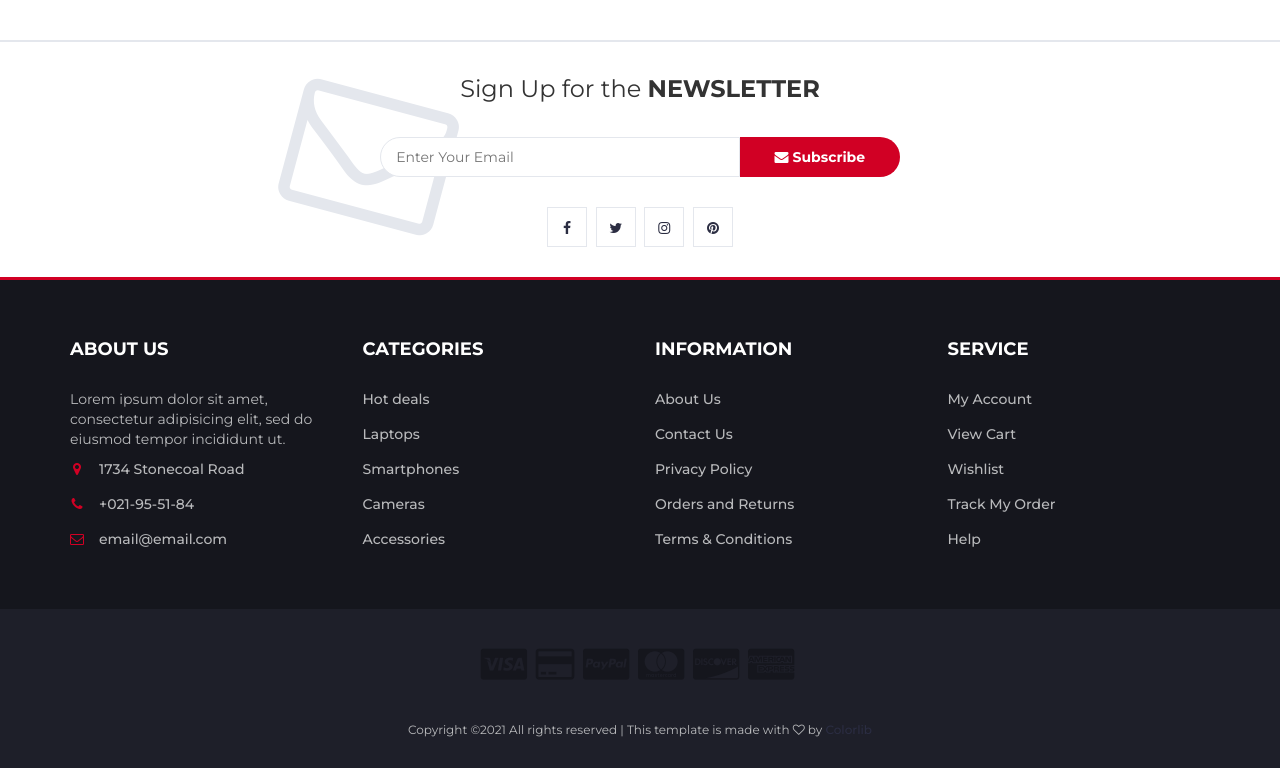
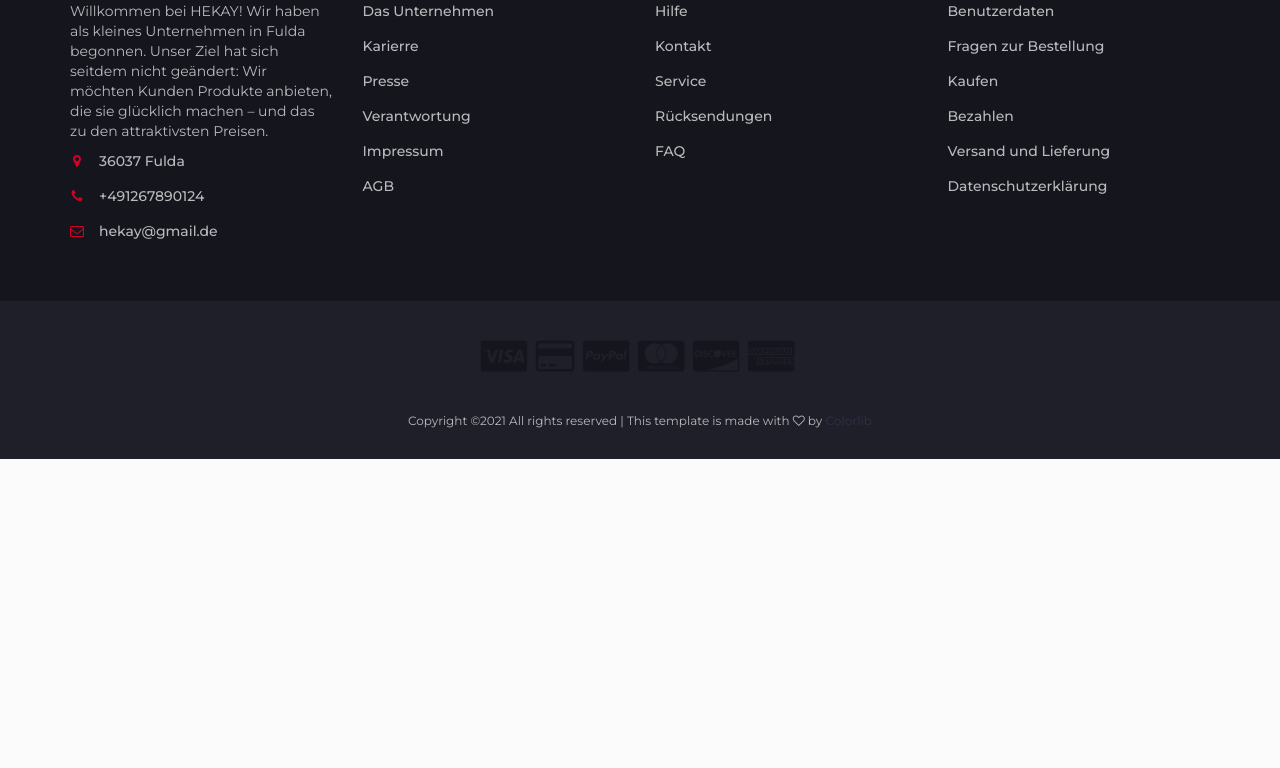
Before and after one commit to Ewaldo1/WI-Projekt-2021, a PHP site: page /Template/product.php in a window 1280 px wide. Shown: the part 1886-2654 px from the top of the page. After the commit the page ends 2345 px from the top, so only its background shows below. Run offline with PHP 8.4, Linux system fonts and the light colour scheme.

Commit message:
Add files via upload

```diff
--- a/Template/product.php
+++ b/Template/product.php
@@ -42,13 +42,13 @@
 			<div id="top-header">
 				<div class="container">
 					<ul class="header-links pull-left">
-						<li><a href="#"><i class="fa fa-phone"></i> +021-95-51-84</a></li>
-						<li><a href="#"><i class="fa fa-envelope-o"></i> email@email.com</a></li>
-						<li><a href="#"><i class="fa fa-map-marker"></i> 1734 Stonecoal Road</a></li>
+						<li><a href="#"><i class="fa fa-phone"></i> +491267890124</a></li>
+						<li><a href="#"><i class="fa fa-envelope-o"></i> hekay@gmail.de</a></li>
+						<li><a href="#"><i class="fa fa-map-marker"></i> 36037 Fulda</a></li>
 					</ul>
 					<ul class="header-links pull-right">
-						<li><a href="#"><i class="fa fa-dollar"></i> USD</a></li>
-						<li><a href="#"><i class="fa fa-user-o"></i> My Account</a></li>
+						<li><a href="#"><i class="fa fa-euro"></i> Euro</a></li>
+						<li><a href="#"><i class="fa fa-user-o"></i> Mein Konto</a></li>
 					</ul>
 				</div>
 			</div>
@@ -171,12 +171,10 @@
 					<!-- NAV -->
 					<ul class="main-nav nav navbar-nav">
 						<li class="active"><a href="#">Home</a></li>
-						<li><a href="#">Hot Deals</a></li>
-						<li><a href="#">Categories</a></li>
-						<li><a href="#">Laptops</a></li>
-						<li><a href="#">Smartphones</a></li>
-						<li><a href="#">Cameras</a></li>
-						<li><a href="#">Accessories</a></li>
+						<li><a href="#"><i class="fa fa-heart-o"></i>
+							<span>Wunschliste</span><li>
+										<i class="fa fa-shopping-cart"></i>
+										<span>Warenkorb</span>
 					</ul>
 					<!-- /NAV -->
 				</div>
@@ -195,10 +193,9 @@
 					<div class="col-md-12">
 						<ul class="breadcrumb-tree">
 							<li><a href="#">Home</a></li>
-							<li><a href="#">All Categories</a></li>
-							<li><a href="#">Accessories</a></li>
-							<li><a href="#">Headphones</a></li>
-							<li class="active">Product name goes here</li>
+							<li><a href="#">Kategorien</a></li>
+							<li><a href="#">Laptop</a></li>
+							<li class="active">APPLE MacBook Air</li>
 						</ul>
 					</div>
 				</div>
@@ -271,14 +284,14 @@
 									<i class="fa fa-star-o"></i>
 								</div>
 								<a class="review-link" href="#">10 Review(s) | Add your review</a>
+							</div-->
+							<div>
+								<h3 class="product-price">€990.00 <del class="product-old-price">€1100.00</del></h3>
+								<span class="product-available">auf Lager</span>
 							</div>
-							<div>
-								<h3 class="product-price">$980.00 <del class="product-old-price">$990.00</del></h3>
-								<span class="product-available">In Stock</span>
-							</div>
-							<p>Lorem ipsum dolor sit amet, consectetur adipisicing elit, sed do eiusmod tempor incididunt ut labore et dolore magna aliqua. Ut enim ad minim veniam, quis nostrud exercitation ullamco laboris nisi ut aliquip ex ea commodo consequat.</p>
+							<p>Das dünnste, leichteste Notebook von Apple - komplett verwandelt durch den Apple M1 Chip. Bis zu 3,5x schnellere CPU Geschwindigkeiten. Bis zu 5x schnellere GPU Geschwindigkeiten. Die fortschrittlichste Neural Engine von Apple für bis zu 9x schnelleres maschinelles Lernen.</p>
 
-							<div class="product-options">
+							<!--div class="product-options">
 								<label>
 									Size
 									<select class="input-select">
@@ -291,30 +304,30 @@
 										<option value="0">Red</option>
 									</select>
 								</label>
-							</div>
+							</div-->
 
 							<div class="add-to-cart">
-								<div class="qty-label">
+								<!--div class="qty-label">
 									Qty
 									<div class="input-number">
 										<input type="number">
 										<span class="qty-up">+</span>
 										<span class="qty-down">-</span>
 									</div>
-								</div>
-								<button class="add-to-cart-btn"><i class="fa fa-shopping-cart"></i> add to cart</button>
+								</div-->
+								<button class="add-to-cart-btn"><i class="fa fa-shopping-cart"></i>In den Warenkorb</button>
 							</div>
 
 							<ul class="product-btns">
-								<li><a href="#"><i class="fa fa-heart-o"></i> add to wishlist</a></li>
-								<li><a href="#"><i class="fa fa-exchange"></i> add to compare</a></li>
+								<li><a href="#"><i class="fa fa-heart-o"></i>zur Wunschliste hinzufügen</a></li>
+								<!--li><a href="#"><i class="fa fa-exchange"></i> add to compare</a></li-->
 							</ul>
 
-							<ul class="product-links">
+							<!--ul class="product-links">
 								<li>Category:</li>
 								<li><a href="#">Headphones</a></li>
 								<li><a href="#">Accessories</a></li>
-							</ul>
+							</ul-->
 
 							<ul class="product-links">
 								<li>Share:</li>
@@ -345,14 +358,14 @@
 								<div id="tab1" class="tab-pane fade in active">
 									<div class="row">
 										<div class="col-md-12">
-											<p>Lorem ipsum dolor sit amet, consectetur adipisicing elit, sed do eiusmod tempor incididunt ut labore et dolore magna aliqua. Ut enim ad minim veniam, quis nostrud exercitation ullamco laboris nisi ut aliquip ex ea commodo consequat. Duis aute irure dolor in reprehenderit in voluptate velit esse cillum dolore eu fugiat nulla pariatur. Excepteur sint occaecat cupidatat non proident, sunt in culpa qui officia deserunt mollit anim id est laborum.</p>
+											<p>Das dünnste, leichteste Notebook von Apple - komplett verwandelt durch den Apple M1 Chip. Bis zu 3,5x schnellere CPU Geschwindigkeiten. Bis zu 5x schnellere GPU Geschwindigkeiten. Die fortschrittlichste Neural Engine von Apple für bis zu 9x schnelleres maschinelles Lernen. Die längste Batterielaufzeit, die es je bei einem MacBook Air gab. Und ein leises, lüfterloses Design. Es war noch nie so leicht, so viel Power überallhin mitzunehmen. </p>
 										</div>
 									</div>
 								</div>
 								<!-- /tab1  -->
 
 								<!-- tab2  -->
-								<div id="tab2" class="tab-pane fade in">
+								<!--div id="tab2" class="tab-pane fade in">
 									<div class="row">
 										<div class="col-md-12">
 											<p>Lorem ipsum dolor sit amet, consectetur adipisicing elit, sed do eiusmod tempor incididunt ut labore et dolore magna aliqua. Ut enim ad minim veniam, quis nostrud exercitation ullamco laboris nisi ut aliquip ex ea commodo consequat. Duis aute irure dolor in reprehenderit in voluptate velit esse cillum dolore eu fugiat nulla pariatur. Excepteur sint occaecat cupidatat non proident, sunt in culpa qui officia deserunt mollit anim id est laborum.</p>
@@ -558,7 +571,7 @@
 
 					<div class="col-md-12">
 						<div class="section-title text-center">
-							<h3 class="title">Related Products</h3>
+							<h3 class="title">Das könnte Ihnen auch gefallen</h3>
 						</div>
 					</div>
 
@@ -566,25 +579,24 @@
 					<div class="col-md-3 col-xs-6">
 						<div class="product">
 							<div class="product-img">
-								<img src="./img/product01.png" alt="">
+								<img src="./img/smartphone07.png" alt="">
 								<div class="product-label">
-									<span class="sale">-30%</span>
 								</div>
 							</div>
 							<div class="product-body">
-								<p class="product-category">Category</p>
-								<h3 class="product-name"><a href="#">product name goes here</a></h3>
-								<h4 class="product-price">$980.00 <del class="product-old-price">$990.00</del></h4>
+								<p class="product-category">Smartphone</p>
+								<h3 class="product-name"><a href="#">APPLE iPhone 13</a></h3>
+								<h4 class="product-price">€850 <del class="product-old-price">€1100</del></h4>
 								<div class="product-rating">
 								</div>
 								<div class="product-btns">
-									<button class="add-to-wishlist"><i class="fa fa-heart-o"></i><span class="tooltipp">add to wishlist</span></button>
-									<button class="add-to-compare"><i class="fa fa-exchange"></i><span class="tooltipp">add to compare</span></button>
-									<button class="quick-view"><i class="fa fa-eye"></i><span class="tooltipp">quick view</span></button>
+									<button class="add-to-wishlist"><i class="fa fa-heart-o"></i><span class="tooltipp">zur Wunschliste hinzufügen</span></button>
+									<!--button class="add-to-compare"><i class="fa fa-exchange"></i><span class="tooltipp">add to compare</span></button>
+									<button class="quick-view"><i class="fa fa-eye"></i><span class="tooltipp">quick view</span></button-->
 								</div>
 							</div>
 							<div class="add-to-cart">
-								<button class="add-to-cart-btn"><i class="fa fa-shopping-cart"></i> add to cart</button>
+								<button class="add-to-cart-btn"><i class="fa fa-shopping-cart"></i>In den Warenkorb</button>
 							</div>
 						</div>
 					</div>
@@ -594,30 +606,29 @@
 					<div class="col-md-3 col-xs-6">
 						<div class="product">
 							<div class="product-img">
-								<img src="./img/product02.png" alt="">
+								<img src="./img/smartphone08.png" alt="">
 								<div class="product-label">
-									<span class="new">NEW</span>
 								</div>
 							</div>
 							<div class="product-body">
-								<p class="product-category">Category</p>
-								<h3 class="product-name"><a href="#">product name goes here</a></h3>
-								<h4 class="product-price">$980.00 <del class="product-old-price">$990.00</del></h4>
+								<p class="product-category">Smartphone</p>
+								<h3 class="product-name"><a href="#">APPLE iPhone 13</a></h3>
+								<h4 class="product-price">€850 <del class="product-old-price">€1100</del></h4>
 								<div class="product-rating">
+									<!--i class="fa fa-star"></i>
 									<i class="fa fa-star"></i>
 									<i class="fa fa-star"></i>
 									<i class="fa fa-star"></i>
-									<i class="fa fa-star"></i>
-									<i class="fa fa-star"></i>
+									<i class="fa fa-star"></i-->
 								</div>
 								<div class="product-btns">
-									<button class="add-to-wishlist"><i class="fa fa-heart-o"></i><span class="tooltipp">add to wishlist</span></button>
-									<button class="add-to-compare"><i class="fa fa-exchange"></i><span class="tooltipp">add to compare</span></button>
-									<button class="quick-view"><i class="fa fa-eye"></i><span class="tooltipp">quick view</span></button>
+									<button class="add-to-wishlist"><i class="fa fa-heart-o"></i><span class="tooltipp">zur Wunschliste hinzufügen</span></button>
+									<!--button class="add-to-compare"><i class="fa fa-exchange"></i><span class="tooltipp">add to compare</span></button>
+									<button class="quick-view"><i class="fa fa-eye"></i><span class="tooltipp">quick view</span></button-->
 								</div>
 							</div>
 							<div class="add-to-cart">
-								<button class="add-to-cart-btn"><i class="fa fa-shopping-cart"></i> add to cart</button>
+								<button class="add-to-cart-btn"><i class="fa fa-shopping-cart"></i> In den Warenkorb</button>
 							</div>
 						</div>
 					</div>
@@ -629,27 +640,27 @@
 					<div class="col-md-3 col-xs-6">
 						<div class="product">
 							<div class="product-img">
-								<img src="./img/product03.png" alt="">
+								<img src="./img/smartphone06.png" alt="">
 							</div>
 							<div class="product-body">
-								<p class="product-category">Category</p>
-								<h3 class="product-name"><a href="#">product name goes here</a></h3>
-								<h4 class="product-price">$980.00 <del class="product-old-price">$990.00</del></h4>
+								<p class="product-category">Smartphone</p>
+								<h3 class="product-name"><a href="#">APPLE iPhone 13</a></h3>
+								<h4 class="product-price">€850 <del class="product-old-price">€1100</del></h4>
 								<div class="product-rating">
+									<!--i class="fa fa-star"></i>
 									<i class="fa fa-star"></i>
 									<i class="fa fa-star"></i>
 									<i class="fa fa-star"></i>
-									<i class="fa fa-star"></i>
-									<i class="fa fa-star-o"></i>
+									<i class="fa fa-star-o"></i-->
 								</div>
 								<div class="product-btns">
-									<button class="add-to-wishlist"><i class="fa fa-heart-o"></i><span class="tooltipp">add to wishlist</span></button>
-									<button class="add-to-compare"><i class="fa fa-exchange"></i><span class="tooltipp">add to compare</span></button>
-									<button class="quick-view"><i class="fa fa-eye"></i><span class="tooltipp">quick view</span></button>
+									<button class="add-to-wishlist"><i class="fa fa-heart-o"></i><span class="tooltipp">zur Wunschliste hinzufügen</span></button>
+									<!--button class="add-to-compare"><i class="fa fa-exchange"></i><span class="tooltipp">add to compare</span></button>
+									<button class="quick-view"><i class="fa fa-eye"></i><span class="tooltipp">quick view</span></button-->
 								</div>
 							</div>
 							<div class="add-to-cart">
-								<button class="add-to-cart-btn"><i class="fa fa-shopping-cart"></i> add to cart</button>
+								<button class="add-to-cart-btn"><i class="fa fa-shopping-cart"></i> In den Warenkorb</button>
 							</div>
 						</div>
 					</div>
@@ -659,22 +670,22 @@
 					<div class="col-md-3 col-xs-6">
 						<div class="product">
 							<div class="product-img">
-								<img src="./img/product04.png" alt="">
+								<img src="./img/smartphone05.png" alt="">
 							</div>
 							<div class="product-body">
-								<p class="product-category">Category</p>
-								<h3 class="product-name"><a href="#">product name goes here</a></h3>
-								<h4 class="product-price">$980.00 <del class="product-old-price">$990.00</del></h4>
+								<p class="product-category">Smartphone</p>
+								<h3 class="product-name"><a href="#">APPLE iPhone 13</a></h3>
+								<h4 class="product-price">€850 <del class="product-old-price">€1100</del></h4>
 								<div class="product-rating">
 								</div>
 								<div class="product-btns">
-									<button class="add-to-wishlist"><i class="fa fa-heart-o"></i><span class="tooltipp">add to wishlist</span></button>
-									<button class="add-to-compare"><i class="fa fa-exchange"></i><span class="tooltipp">add to compare</span></button>
-									<button class="quick-view"><i class="fa fa-eye"></i><span class="tooltipp">quick view</span></button>
+									<button class="add-to-wishlist"><i class="fa fa-heart-o"></i><span class="tooltipp">zur Wunschliste hinzufügen</span></button>
+									<!--button class="add-to-compare"><i class="fa fa-exchange"></i><span class="tooltipp">add to compare</span></button>
+									<button class="quick-view"><i class="fa fa-eye"></i><span class="tooltipp">quick view</span></button-->
 								</div>
 							</div>
 							<div class="add-to-cart">
-								<button class="add-to-cart-btn"><i class="fa fa-shopping-cart"></i> add to cart</button>
+								<button class="add-to-cart-btn"><i class="fa fa-shopping-cart"></i> In den Warenkorb</button>
 							</div>
 						</div>
 					</div>
@@ -695,10 +706,10 @@
 				<div class="row">
 					<div class="col-md-12">
 						<div class="newsletter">
-							<p>Sign Up for the <strong>NEWSLETTER</strong></p>
+							<p>Jetzt<strong> NEWSLETTER</strong> abonnieren und 10€ Coupon abstauben!</p>
 							<form>
-								<input class="input" type="email" placeholder="Enter Your Email">
-								<button class="newsletter-btn"><i class="fa fa-envelope"></i> Subscribe</button>
+								<input class="input" type="email" placeholder="Email eingeben">
+								<button class="newsletter-btn"><i class="fa fa-envelope"></i> abonnieren</button>
 							</form>
 							<ul class="newsletter-follow">
 								<li>
@@ -733,25 +744,30 @@
 					<div class="row">
 						<div class="col-md-3 col-xs-6">
 							<div class="footer">
-								<h3 class="footer-title">About Us</h3>
-								<p>Lorem ipsum dolor sit amet, consectetur adipisicing elit, sed do eiusmod tempor incididunt ut.</p>
+								<h3 class="footer-title">HEKAY</h3>
+								<p>Willkommen bei HEKAY!
+
+Wir haben als kleines Unternehmen in Fulda begonnen. Unser Ziel hat sich seitdem nicht geändert: Wir möchten Kunden Produkte anbieten, die sie glücklich machen – und das zu den attraktivsten Preisen.
+
+</p>
 								<ul class="footer-links">
-									<li><a href="#"><i class="fa fa-map-marker"></i>1734 Stonecoal Road</a></li>
-									<li><a href="#"><i class="fa fa-phone"></i>+021-95-51-84</a></li>
-									<li><a href="#"><i class="fa fa-envelope-o"></i>email@email.com</a></li>
+									<li><a href="#"><i class="fa fa-map-marker"></i>36037 Fulda</a></li>
+									<li><a href="#"><i class="fa fa-phone"></i>+491267890124</a></li>
+									<li><a href="#"><i class="fa fa-envelope-o"></i>hekay@gmail.de</a></li>
 								</ul>
 							</div>
 						</div>
 
 						<div class="col-md-3 col-xs-6">
 							<div class="footer">
-								<h3 class="footer-title">Categories</h3>
+								<h3 class="footer-title">Über uns</h3>
 								<ul class="footer-links">
-									<li><a href="#">Hot deals</a></li>
-									<li><a href="#">Laptops</a></li>
-									<li><a href="#">Smartphones</a></li>
-									<li><a href="#">Cameras</a></li>
-									<li><a href="#">Accessories</a></li>
+									<li><a href="#">Das Unternehmen</a></li>
+									<li><a href="#">Karierre</a></li>
+									<li><a href="#">Presse</a></li>
+									<li><a href="#">Verantwortung</a></li>
+									<li><a href="#">Impressum</a></li>
+									<li><a href="#">AGB</a></li>
 								</ul>
 							</div>
 						</div>
@@ -760,26 +776,27 @@
 
 						<div class="col-md-3 col-xs-6">
 							<div class="footer">
-								<h3 class="footer-title">Information</h3>
+								<h3 class="footer-title">Kundenservice</h3>
 								<ul class="footer-links">
-									<li><a href="#">About Us</a></li>
-									<li><a href="#">Contact Us</a></li>
-									<li><a href="#">Privacy Policy</a></li>
-									<li><a href="#">Orders and Returns</a></li>
-									<li><a href="#">Terms & Conditions</a></li>
+									<li><a href="#">Hilfe</a></li>
+									<li><a href="#">Kontakt</a></li>
+									<li><a href="#">Service</a></li>
+									<li><a href="#">Rücksendungen</a></li>
+									<li><a href="#">FAQ</a></li>
 								</ul>
 							</div>
 						</div>
 
 						<div class="col-md-3 col-xs-6">
 							<div class="footer">
-								<h3 class="footer-title">Service</h3>
+								<h3 class="footer-title">Rund um den Einkauf</h3>
 								<ul class="footer-links">
-									<li><a href="#">My Account</a></li>
-									<li><a href="#">View Cart</a></li>
-									<li><a href="#">Wishlist</a></li>
-									<li><a href="#">Track My Order</a></li>
-									<li><a href="#">Help</a></li>
+									<li><a href="#">Benutzerdaten</a></li>
+									<li><a href="#">Fragen zur Bestellung</a></li>
+									<li><a href="#">Kaufen</a></li>
+									<li><a href="#">Bezahlen</a></li>
+									<li><a href="#">Versand und Lieferung</a></li>
+									<li><a href="#">Datenschutzerklärung</a></li>
 								</ul>
 							</div>
 						</div>
```
Also changed, not shown: other parts of Template/product.php (+39 -23 lines), Template/index.php (+3 -11 lines).
